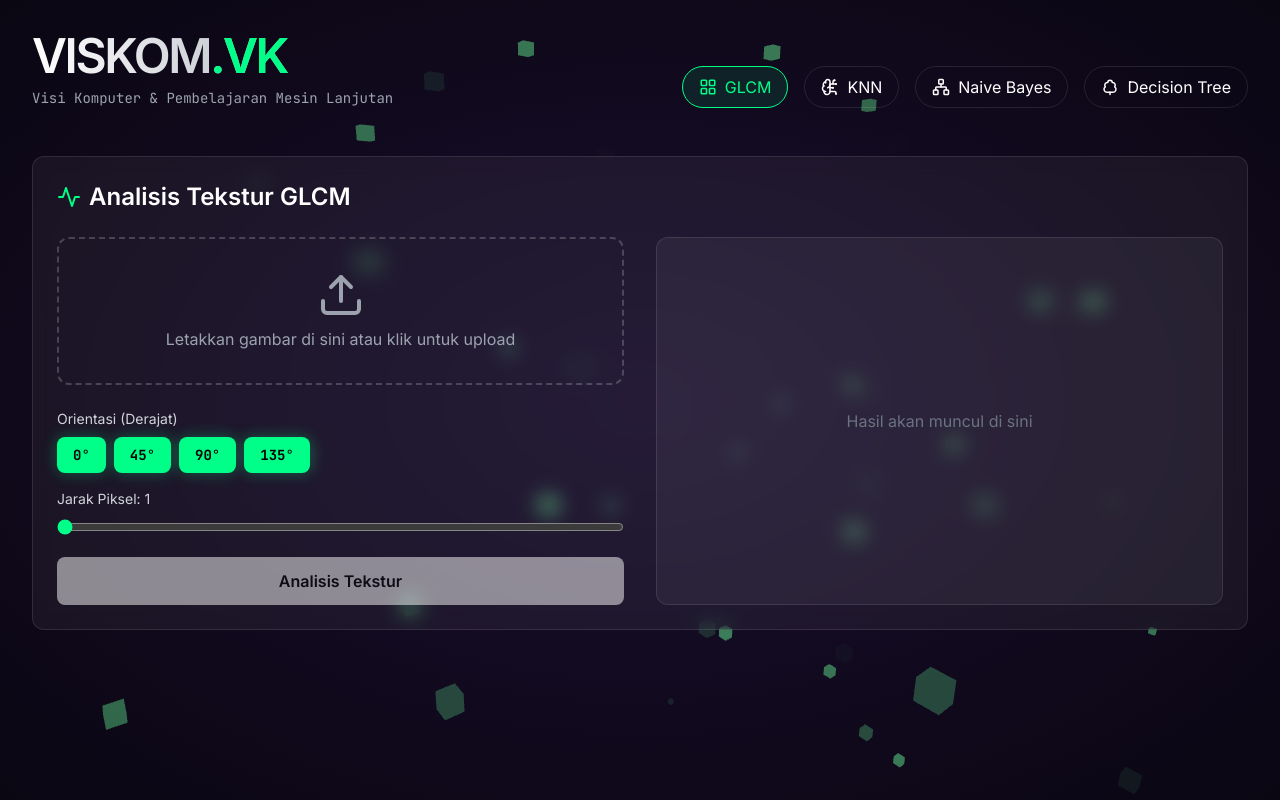
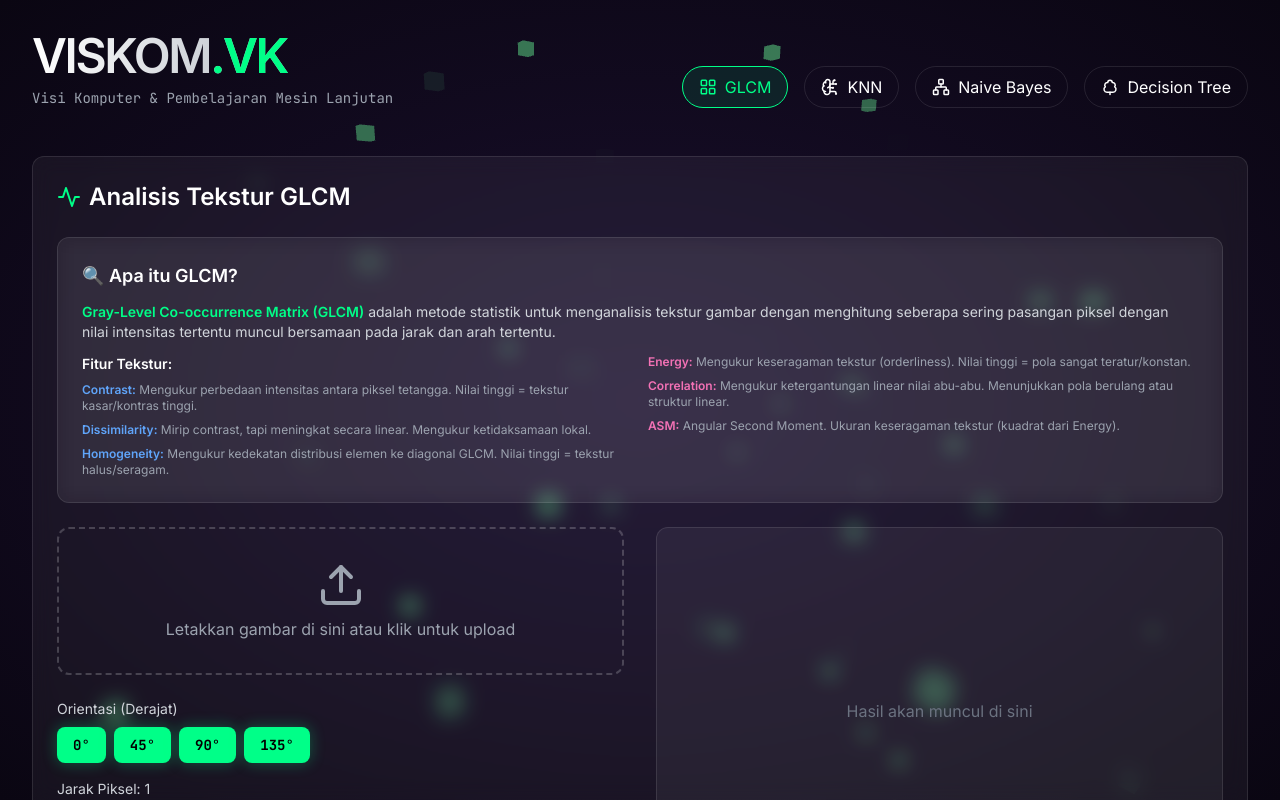
Before and after one commit to YaanFzl/TugasVisiKomputer, a React (Vite) app in the folder frontend/: page / in a window 1280 px wide. Both pictures are taken after a click on the button "GLCM". Built offline with nearby package versions, Linux system fonts and the light colour scheme.

Commit message:
Add GLCM explanation panel

```diff
--- a/frontend/src/pages/GLCM.jsx
+++ b/frontend/src/pages/GLCM.jsx
@@ -47,6 +47,56 @@ const GLCM = () => {
                     <Activity className="text-[#00ff88]" />
                     Analisis Tekstur GLCM
                 </h2>
+
+                {/* GLCM Explanation Panel */}
+                <div className="mb-6 glass-panel p-6 bg-purple-500/5 border-purple-400/20">
+                    <h3 className="text-lg font-semibold text-white mb-3 flex items-center gap-2">
+                        🔍 Apa itu GLCM?
+                    </h3>
+                    <div className="space-y-3 text-sm text-gray-300">
+                        <p>
+                            <strong className="text-[#00ff88]">Gray-Level Co-occurrence Matrix (GLCM)</strong> adalah metode statistik
+                            untuk menganalisis tekstur gambar dengan menghitung seberapa sering pasangan piksel dengan nilai intensitas tertentu
+                            muncul bersamaan pada jarak dan arah tertentu.
+                        </p>
+
+                        <div className="mt-4 grid grid-cols-1 md:grid-cols-2 gap-4">
+                            <div>
+                                <p className="font-semibold text-white mb-2">Fitur Tekstur:</p>
+                                <ul className="space-y-2 text-xs text-gray-400">
+                                    <li>
+                                        <strong className="text-blue-400">Contrast:</strong> Mengukur perbedaan intensitas antara piksel tetangga.
+                                        Nilai tinggi = tekstur kasar/kontras tinggi.
+                                    </li>
+                                    <li>
+                                        <strong className="text-blue-400">Dissimilarity:</strong> Mirip contrast, tapi meningkat secara linear.
+                                        Mengukur ketidaksamaan lokal.
+                                    </li>
+                                    <li>
+                                        <strong className="text-blue-400">Homogeneity:</strong> Mengukur kedekatan distribusi elemen ke diagonal GLCM.
+                                        Nilai tinggi = tekstur halus/seragam.
+                                    </li>
+                                </ul>
+                            </div>
+                            <div>
+                                <ul className="space-y-2 text-xs text-gray-400 mt-6 md:mt-0">
+                                    <li>
+                                        <strong className="text-pink-400">Energy:</strong> Mengukur keseragaman tekstur (orderliness).
+                                        Nilai tinggi = pola sangat teratur/konstan.
+                                    </li>
+                                    <li>
+                                        <strong className="text-pink-400">Correlation:</strong> Mengukur ketergantungan linear nilai abu-abu.
+                                        Menunjukkan pola berulang atau struktur linear.
+                                    </li>
+                                    <li>
+                                        <strong className="text-pink-400">ASM:</strong> Angular Second Moment. Ukuran keseragaman tekstur
+                                        (kuadrat dari Energy).
+                                    </li>
+                                </ul>
+                            </div>
+                        </div>
+                    </div>
+                </div>
 
                 <div className="grid grid-cols-1 md:grid-cols-2 gap-8">
                     <div className="space-y-6">
```
